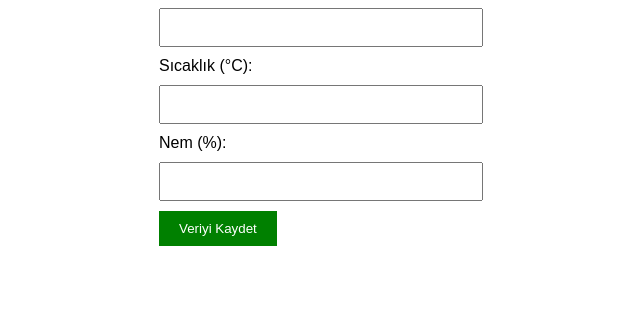
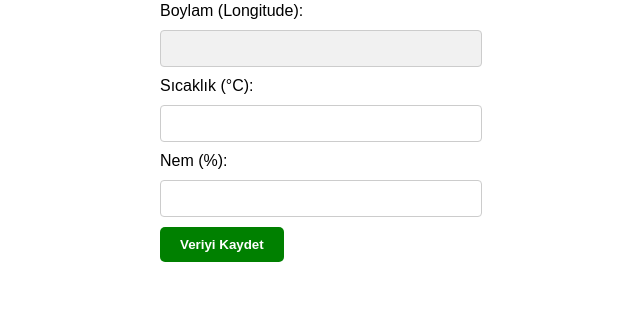
Before and after one commit to baskan07/harita2, a Flask app: page /veri in a window 1280 px wide. Shown: the part 595-907 px from the top of the page, without its empty margins (319-959 px from the left). Before the commit the page ends 841 px from the top, so only its background shows below. Run offline with Flask 3, Linux system fonts and the light colour scheme; some libraries are stand-ins or nearby versions.

Commit message:
Update veri_form.html

```diff
--- a/templates/veri_form.html
+++ b/templates/veri_form.html
@@ -4,21 +4,53 @@
     <meta charset="UTF-8">
     <meta name="viewport" content="width=device-width, initial-scale=1.0">
     <title>Veri Ekle</title>
-    <!-- Leaflet CSS -->
     <link rel="stylesheet" href="https://unpkg.com/leaflet/dist/leaflet.css" />
     <style>
-        body { font-family: Arial, sans-serif; text-align: center; margin: 50px; }
-        form { display: inline-block; text-align: left; }
-        input { display: block; width: 300px; padding: 10px; margin: 10px 0; }
-        button { padding: 10px 20px; background: green; color: white; border: none; cursor: pointer; }
-        #map { height: 400px; width: 80%; margin: auto; }
+        body {
+            font-family: Arial, sans-serif;
+            text-align: center;
+            margin: 50px;
+        }
+        form {
+            display: inline-block;
+            text-align: left;
+            margin-top: 20px;
+        }
+        input {
+            display: block;
+            width: 300px;
+            padding: 10px;
+            margin: 10px 0;
+            border: 1px solid #ccc;
+            border-radius: 4px;
+        }
+        input[readonly] {
+            background-color: #f1f1f1;
+            color: #333;
+        }
+        button {
+            padding: 10px 20px;
+            background: green;
+            color: white;
+            border: none;
+            cursor: pointer;
+            border-radius: 5px;
+            font-weight: bold;
+        }
+        #map {
+            height: 400px;
+            width: 80%;
+            margin: auto;
+            border: 2px solid #ccc;
+            border-radius: 6px;
+        }
         .flash-success { color: green; }
         .flash-danger { color: red; }
     </style>
 </head>
 <body>
 
-    <h2>Veri Ekle</h2>
+    <h2>Yeni Sensör Verisi Ekle</h2>
 
     {% with messages = get_flashed_messages(with_categories=True) %}
         {% if messages %}
@@ -28,52 +60,44 @@
         {% endif %}
     {% endwith %}
 
-    <div id="map"></div> <!-- Harita Burada -->
+    <div id="map"></div>
 
     <form action="/veri" method="post">
         <label>Enlem (Latitude):</label>
-        <input type="text" id="latitude" name="latitude" required readonly>
+        <input type="text" id="latitude" name="latitude" readonly required>
 
         <label>Boylam (Longitude):</label>
-        <input type="text" id="longitude" name="longitude" required readonly>
+        <input type="text" id="longitude" name="longitude" readonly required>
 
         <label>Sıcaklık (°C):</label>
-        <input type="text" name="temperature" required>
+        <input type="number" name="temperature" required min="-50" max="60" step="0.1">
 
         <label>Nem (%):</label>
-        <input type="text" name="humidity" required>
+        <input type="number" name="humidity" required min="0" max="100" step="0.1">
 
         <button type="submit">Veriyi Kaydet</button>
     </form>
 
-    <!-- Leaflet JS -->
     <script src="https://unpkg.com/leaflet/dist/leaflet.js"></script>
     <script>
-        // Haritayı oluştur
-        var map = L.map('map').setView([36.8841, 30.7056], 12); // Antalya Ormanı merkez alındı
-
-        // OpenStreetMap katmanını ekle
+        var map = L.map('map').setView([36.89, 30.70], 12); // Antalya merkez
         L.tileLayer('https://{s}.tile.openstreetmap.org/{z}/{x}/{y}.png', {
             attribution: '© OpenStreetMap contributors'
         }).addTo(map);
 
-        var marker; // Haritada işaretçi (marker) tanımlanacak
+        var marker;
 
-        // Haritaya tıklanınca çalışacak fonksiyon
         map.on('click', function(e) {
-            var lat = e.latlng.lat.toFixed(6);  // Enlem
-            var lon = e.latlng.lng.toFixed(6);  // Boylam
+            var lat = e.latlng.lat.toFixed(6);
+            var lon = e.latlng.lng.toFixed(6);
 
-            // Form alanlarına koordinatları otomatik yaz
             document.getElementById('latitude').value = lat;
             document.getElementById('longitude').value = lon;
 
-            // Daha önce bir marker eklenmişse kaldır
             if (marker) {
                 map.removeLayer(marker);
             }
 
-            // Yeni tıklanan yere işaretçi ekle
             marker = L.marker([lat, lon]).addTo(map)
                 .bindPopup("Seçilen Nokta<br>Latitude: " + lat + "<br>Longitude: " + lon)
                 .openPopup();
```
